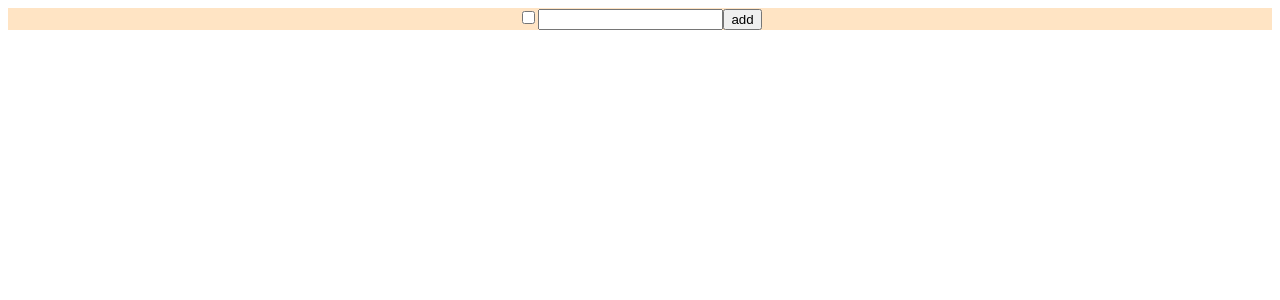
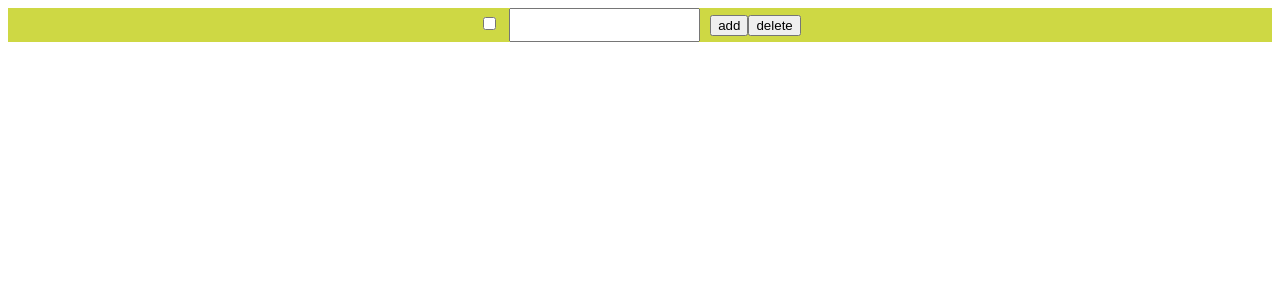
Before and after one commit to jawad-jerry/vue-ts, a Vue app: page / in a window 1280 px wide. Shown: the top 300 px of the page. Built offline with nearby package versions, Linux system fonts and the light colour scheme.

Commit message:
hello from jawadd

```diff
--- a/src/App.vue
+++ b/src/App.vue
@@ -1,7 +1,7 @@
 <script setup lang="ts">
 import { ref } from 'vue'
-//import First from './components/first.vue'
-import second from './components/second.vue'
+import First from './components/first.vue'
+//import second from './components/second.vue'
 //import Todo from './components/Todo.vue'
 
 
@@ -29,7 +29,7 @@ const handleRadio = (event:any)=>{
 </script>
 
 <template>
- <second></second>
+<first></first>
 
 
 
--- a/src/components/first.vue
+++ b/src/components/first.vue
@@ -1,14 +1,15 @@
 <script setup lang="ts">
 import { ref } from 'vue';
    const firstItem = ref(null)
-   const firstItems:any = ref([])
-   const saveFirst = () =>{
-    if(!firstItem.value)return
+   const firstItems : any = ref([])
+   const saveFirst = (event:any) => {
+    console.log(event)
+    if(!firstItem.value) return
     firstItems.value.push({
         done: false,
         title: firstItem.value
     })
-    firstItem.value =null
+    firstItem.value = null
    }
 
   const del = () => {
@@ -43,9 +44,9 @@ const deleteItem = (index:any)=>{
     <div class="container">
     <div>
         <input type="checkbox" name="" id="" @change="toggleAllFirst()">
-        <input type="text" name="" id="" class="form-input" v-model="firstItem" @keypress.enter= "saveFirst()">
+        <input type="text" name="" id="" class="form-input" v-model="firstItem" @keypress.enter= "saveFirst($event)">
         <button type="button" @click="saveFirst">add</button>
-        <button type="button" @click="del">deleteAll</button>
+        <button type="button" @click="del">delete</button>
     </div>
     <div>
             <table class="tabItem">
--- a/src/components/second.vue
+++ b/src/components/second.vue
@@ -3,7 +3,7 @@ import {ref} from 'vue'
 const secondItem = ref(null)
 const secondItems: any = ref([])
 const savesecond = () => {
-    if(!secondItem.value) return
+    if(secondItem.value) return
     secondItems.value.push({
         done: false,
         title: secondItem.value
```
Also changed, not shown: src/components/Todo.vue (+0 -10 lines).
